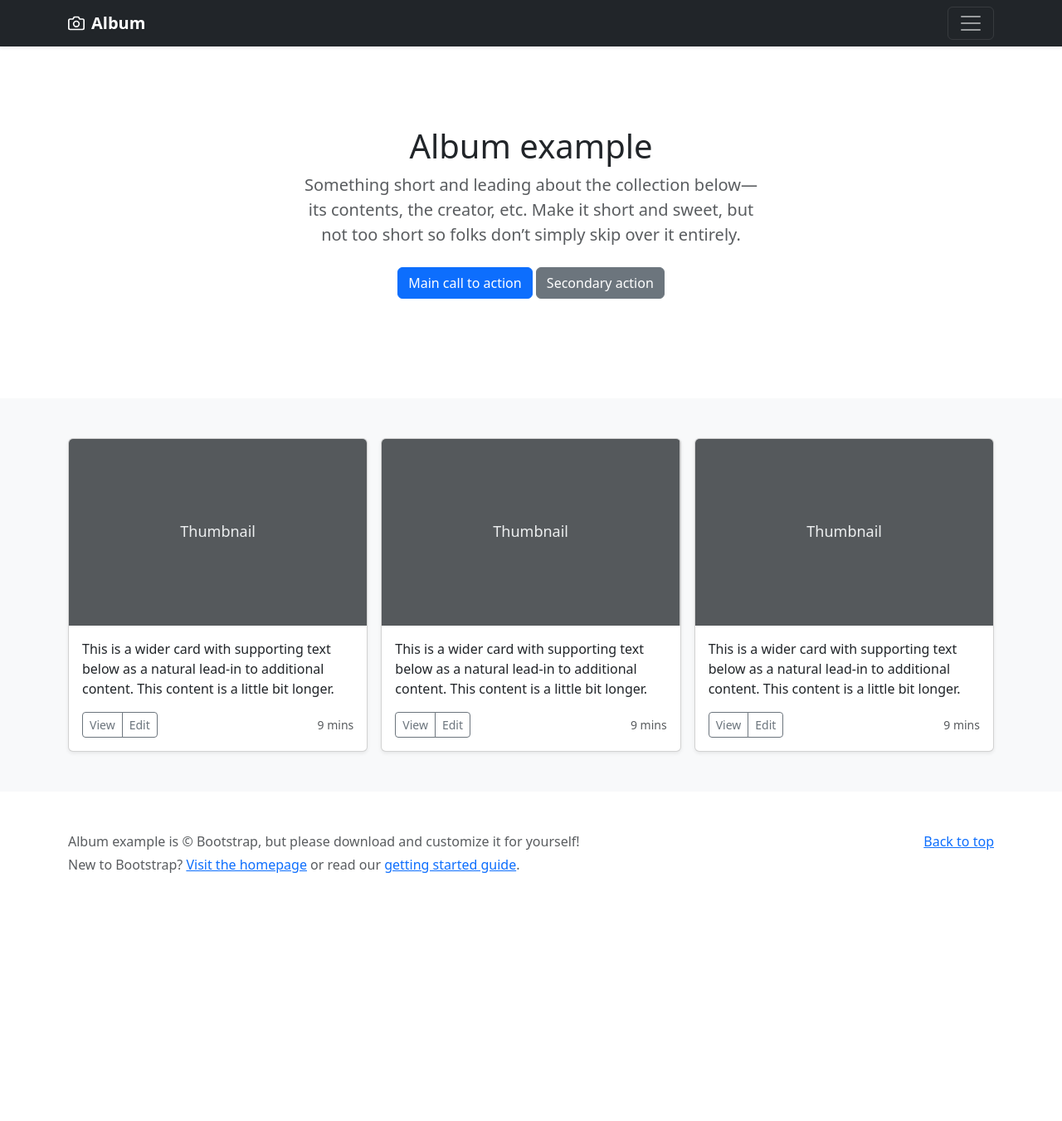
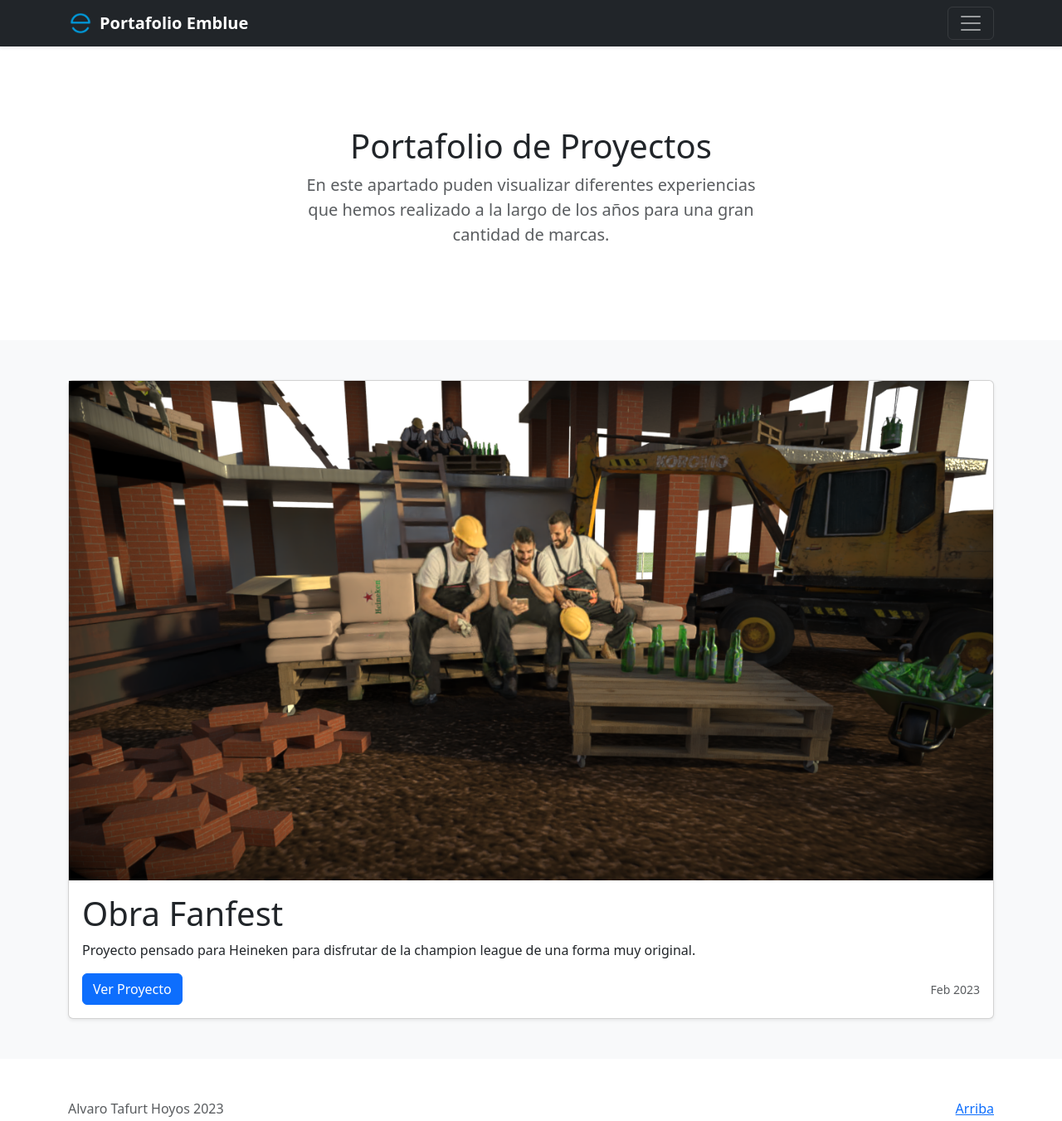
Before and after one commit to MontajesEmblue/Heineken, a plain HTML site: page Index.html in a window 1280 px wide. Shown: the whole page at 83% size. Before the commit the page ends 1102 px from the top, so only its background shows below. Drawn offline with nearby package versions, Linux system fonts and the light colour scheme.

Commit message:
Adding Landing Page/ modified heineken page

```diff
--- a/Index.html
+++ b/Index.html
@@ -74,15 +74,15 @@
     <div class="container">
       <div class="row">
         <div class="col-sm-8 col-md-7 py-4">
-          <h4 class="text-white">About</h4>
-          <p class="text-muted">Add some information about the album below, the author, or any other background context. Make it a few sentences long so folks can pick up some informative tidbits. Then, link them off to some social networking sites or contact information.</p>
+          <a class="text-decoration-none" target="_blank" href="https://embluegroup.com/"><h4 class="text-white">Sobre nosotros</h4></a>
+
         </div>
         <div class="col-sm-4 offset-md-1 py-4">
-          <h4 class="text-white">Contact</h4>
+          <h4 class="text-white">Contacto</h4>
           <ul class="list-unstyled">
-            <li><a href="#" class="text-white">Follow on Twitter</a></li>
-            <li><a href="#" class="text-white">Like on Facebook</a></li>
-            <li><a href="#" class="text-white">Email me</a></li>
+            <li><a href="https://www.linkedin.com/company/embluegroup/" class="text-white">Linkedin</a></li>
+            <li><a href="https://web.facebook.com/embluegroup?mibextid=LQQJ4d&_rdc=1&_rdr" class="text-white">Facebook</a></li>
+            <li><a href="https://www.instagram.com/embluegroup/?igshid=MWI4MTIyMDE=" class="text-white">Instagram</a></li>
           </ul>
         </div>
       </div>
@@ -91,8 +91,9 @@
   <div class="navbar navbar-dark bg-dark shadow-sm">
     <div class="container">
       <a href="#" class="navbar-brand d-flex align-items-center">
-        <svg xmlns="http://www.w3.org/2000/svg" width="20" height="20" fill="none" stroke="currentColor" stroke-linecap="round" stroke-linejoin="round" stroke-width="2" aria-hidden="true" class="me-2" viewBox="0 0 24 24"><path d="M23 19a2 2 0 0 1-2 2H3a2 2 0 0 1-2-2V8a2 2 0 0 1 2-2h4l2-3h6l2 3h4a2 2 0 0 1 2 2z"/><circle cx="12" cy="13" r="4"/></svg>
-        <strong>Album</strong>
+        <img src="imgs\Logo_EmblueMini.png" alt="Logo Emblue" width="30" >
+
+        <strong class="px-2">Portafolio Emblue</strong>
       </a>
       <button class="navbar-toggler" type="button" data-bs-toggle="collapse" data-bs-target="#navbarHeader" aria-controls="navbarHeader" aria-expanded="false" aria-label="Toggle navigation">
         <span class="navbar-toggler-icon"></span>
@@ -103,14 +104,15 @@
 
 <main>
 
-  <section class="py-5 text-center container">
+  <section class="py-5 text-center container" >
     <div class="row py-lg-5">
       <div class="col-lg-6 col-md-8 mx-auto">
-        <h1 class="fw-light">Album example</h1>
-        <p class="lead text-muted">Something short and leading about the collection below—its contents, the creator, etc. Make it short and sweet, but not too short so folks don’t simply skip over it entirely.</p>
+
+        <h1 class="fw-light">Portafolio de Proyectos</h1>
+        <p class="lead text-muted">En este apartado puden visualizar diferentes experiencias que hemos realizado a la largo de los años para una gran cantidad de marcas.</p>
         <p>
-          <a href="#" class="btn btn-primary my-2">Main call to action</a>
-          <a href="#" class="btn btn-secondary my-2">Secondary action</a>
+        <!-- <a href="#" class="btn btn-primary my-2">Main call to action</a> -->
+          <!-- <a href="#" class="btn btn-secondary my-2">Secondary action</a> -->
         </p>
       </div>
     </div>
@@ -119,8 +121,27 @@
   <div class="album py-5 bg-light">
     <div class="container">
 
-      <div class="row row-cols-1 row-cols-sm-2 row-cols-md-3 g-3">
+      <div class="row row-cols-1 row-cols-sm-1 row-cols-md-1 g-2">
         <div class="col">
+          <div class="card shadow-sm">
+            <!-- <svg class="bd-placeholder-img card-img-top" width="100%" height="225" xmlns="http://www.w3.org/2000/svg" role="img" aria-label="Placeholder: Thumbnail" preserveAspectRatio="xMidYMid slice" focusable="false"><title>Placeholder</title><rect width="100%" height="100%" fill="#55595c"/><text x="50%" y="50%" fill="#eceeef" dy=".3em">Thumbnail</text></svg> -->
+            <img src="imgs\Heineken_Thumbnail.png" alt="Heineken_Thumbnail" >
+            <div class="card-body">
+              <h1 class="card-title">Obra Fanfest</h1>
+              <p class="card-text">Proyecto pensado para Heineken para disfrutar de la champion league de una forma muy original.</p>
+              <div class="d-flex justify-content-between align-items-center">
+                <div class="btn-group">
+                    <a href="Heineken\Heineken.html" class="btn btn-primary" tabindex="-1" role="button" aria-disabled="true">Ver Proyecto</a>
+                  <!-- <button href="Heineken\Heineken.html" type="button" class="btn btn-sm btn-outline-secondary">Ver proyecto</button> -->
+                  <!-- <button type="button" class="btn btn-sm btn-outline-secondary">Edit</button> -->
+                </div>
+                <small class="text-muted">Feb 2023</small>
+              </div>
+            </div>
+          </div>
+        </div>
+
+                <!-- <div class="col">
           <div class="card shadow-sm">
             <svg class="bd-placeholder-img card-img-top" width="100%" height="225" xmlns="http://www.w3.org/2000/svg" role="img" aria-label="Placeholder: Thumbnail" preserveAspectRatio="xMidYMid slice" focusable="false"><title>Placeholder</title><rect width="100%" height="100%" fill="#55595c"/><text x="50%" y="50%" fill="#eceeef" dy=".3em">Thumbnail</text></svg>
             <div class="card-body">
@@ -134,8 +155,8 @@
               </div>
             </div>
           </div>
-        </div>
-        <div class="col">
+        </div> -->
+       <!--  <div class="col">
           <div class="card shadow-sm">
             <svg class="bd-placeholder-img card-img-top" width="100%" height="225" xmlns="http://www.w3.org/2000/svg" role="img" aria-label="Placeholder: Thumbnail" preserveAspectRatio="xMidYMid slice" focusable="false"><title>Placeholder</title><rect width="100%" height="100%" fill="#55595c"/><text x="50%" y="50%" fill="#eceeef" dy=".3em">Thumbnail</text></svg>
             <div class="card-body">
@@ -149,22 +170,7 @@
               </div>
             </div>
           </div>
-        </div>
-        <div class="col">
-          <div class="card shadow-sm">
-            <svg class="bd-placeholder-img card-img-top" width="100%" height="225" xmlns="http://www.w3.org/2000/svg" role="img" aria-label="Placeholder: Thumbnail" preserveAspectRatio="xMidYMid slice" focusable="false"><title>Placeholder</title><rect width="100%" height="100%" fill="#55595c"/><text x="50%" y="50%" fill="#eceeef" dy=".3em">Thumbnail</text></svg>
-            <div class="card-body">
-              <p class="card-text">This is a wider card with supporting text below as a natural lead-in to additional content. This content is a little bit longer.</p>
-              <div class="d-flex justify-content-between align-items-center">
-                <div class="btn-group">
-                  <button type="button" class="btn btn-sm btn-outline-secondary">View</button>
-                  <button type="button" class="btn btn-sm btn-outline-secondary">Edit</button>
-                </div>
-                <small class="text-muted">9 mins</small>
-              </div>
-            </div>
-          </div>
-        </div>
+        </div> -->
 
 
       </div>
@@ -176,10 +182,10 @@
 <footer class="text-muted py-5">
   <div class="container">
     <p class="float-end mb-1">
-      <a href="#">Back to top</a>
+      <a href="#">Arriba</a>
     </p>
-    <p class="mb-1">Album example is &copy; Bootstrap, but please download and customize it for yourself!</p>
-    <p class="mb-0">New to Bootstrap? <a href="/">Visit the homepage</a> or read our <a href="../getting-started/introduction/">getting started guide</a>.</p>
+    <p class="mb-1">Alvaro Tafurt Hoyos 2023</p>
+
   </div>
 </footer>
 
```
Also changed, not shown: Heineken/Heineken.html (renamed from Heineken/index.html, +3 -3 lines), imgs/Heineken_Thumbnail.png (added), imgs/Logo_Emblue.png (added), imgs/Logo_EmblueMini.png (added).
